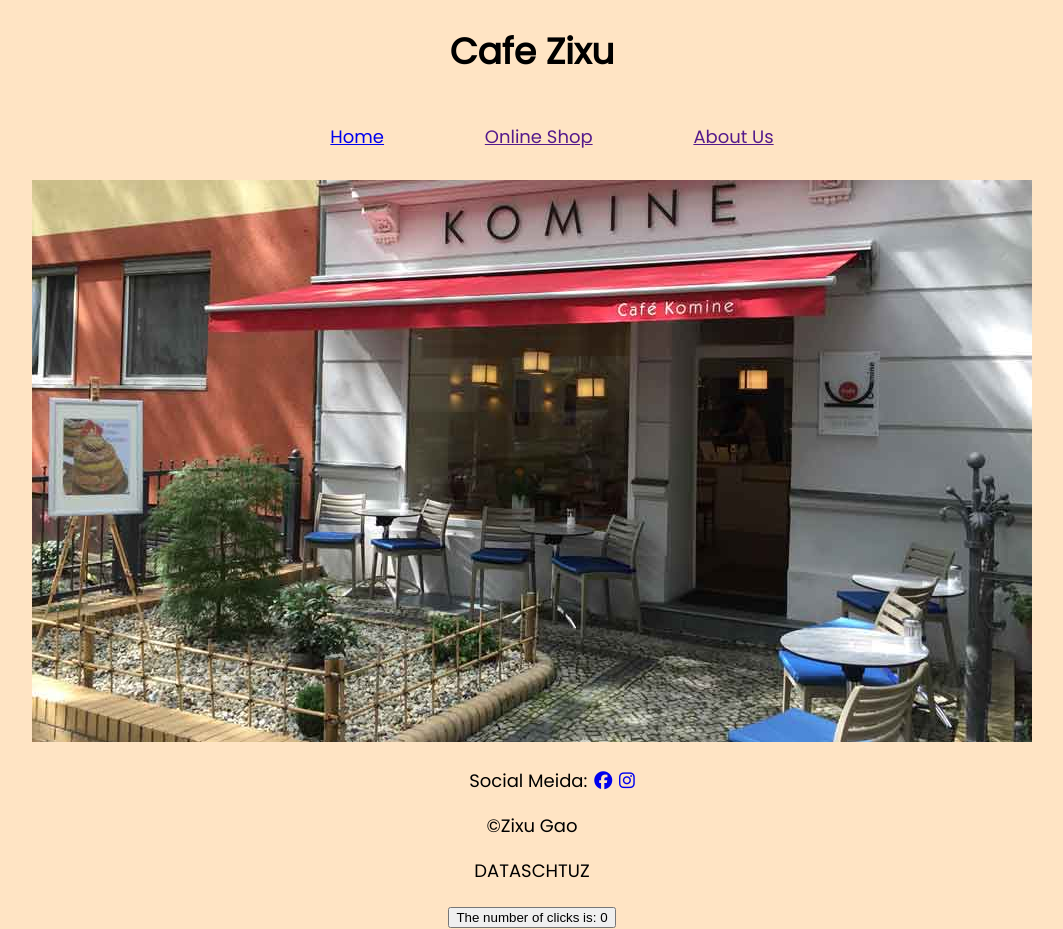
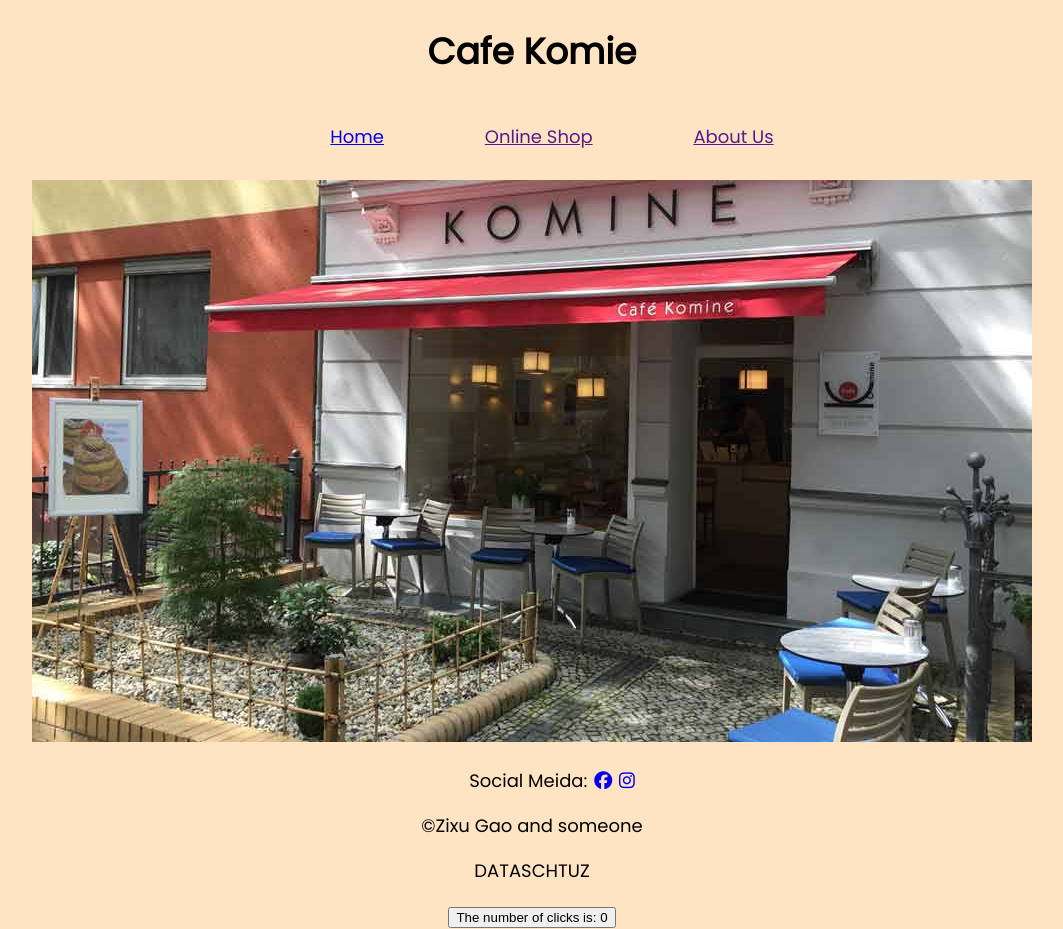
Before and after one commit to gaoissac2019/cafe-komie, a plain HTML site: page index.html in a window 1280 px wide. Shown: the whole page, without its empty margins (108-1171 px from the left). Drawn offline with Linux system fonts and the light colour scheme; files whose address does not match are found by name.

Commit message:
this is change on header

```diff
--- a/index.html
+++ b/index.html
@@ -12,7 +12,7 @@
     </header>
     <body>
         <div class="header">
-            <h1>Cafe Zixu</h1>
+            <h1>Cafe Komie</h1>
             <div id="nav">
                 <ul>
                     <li><a href="#">Home</a></li>
@@ -31,7 +31,7 @@
                 <li id="facebook"><a href="https://www.facebook.com/cafekomine/" target="_blank"><i class="fa-brands fa-facebook"></a></i></li>
                 <li id="ins"><a href="https://www.instagram.com/cafekomine/" target="_blank"><i class="fa-brands fa-instagram"></a></i></li>
             </ul>
-            <p>&copy;Zixu Gao</p>
+            <p>&copy;Zixu Gao and someone</p>
             <p id="data-btn">DATASCHTUZ</p>
         </div>
         <script src="index.js"></script>
```
